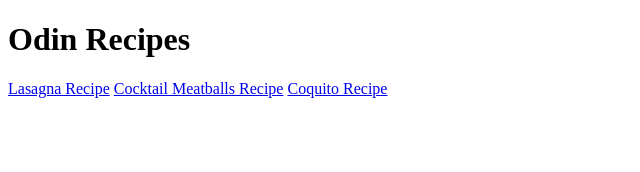
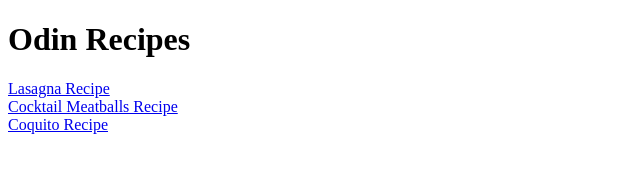
Before and after one commit to imatikshaikh/odin-recipes, a plain HTML site: page index.html in a window 1280 px wide. Shown: the whole page, without its empty margins (0-640 px from the left). Drawn offline with Linux system fonts and the light colour scheme.

Commit message:
added br tag in main index.html for clear list

```diff
--- a/index.html
+++ b/index.html
@@ -7,8 +7,8 @@
   </head>
   <body>
     <h1>Odin Recipes</h1>
-    <a href="recipes/lasagna.html">Lasagna Recipe</a>
-    <a href="recipes/cocktailmeatballs.html">Cocktail Meatballs Recipe</a>
+    <a href="recipes/lasagna.html">Lasagna Recipe</a><br />
+    <a href="recipes/cocktailmeatballs.html">Cocktail Meatballs Recipe</a><br />
     <a href="recipes/coquito.html">Coquito Recipe</a>
   </body>
 </html>
```
